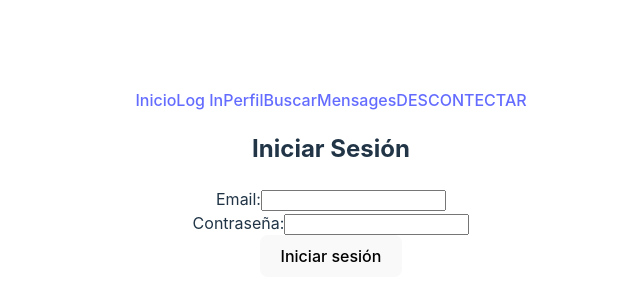
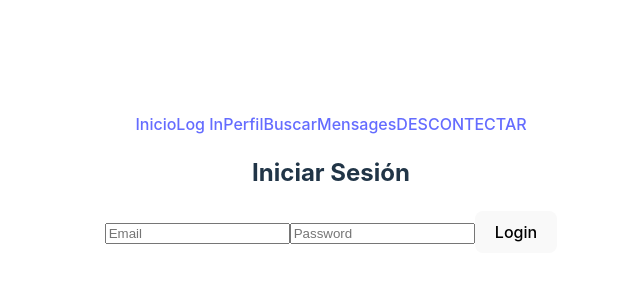
Before and after one commit to Izanalgit/React-Client_Module, a React (Vite) app: page /login in a window 1280 px wide. Shown: the part 218-518 px from the top of the page, without its empty margins (309-949 px from the left). Built offline with nearby package versions, Linux system fonts and the light colour scheme.

Commit message:
fix : login page

```diff
--- a/src/pages/Login.jsx
+++ b/src/pages/Login.jsx
@@ -1,36 +1,39 @@
-import { useState } from 'react';
-import axios from 'axios';
+import React, { useState, useEffect } from "react";
 
-import { useApp } from '../context/AppContext';
+import { useApp } from "../context/AppContext";
+import useFetchPOST from "../hooks/useFetchPOST";
 
-const Login = () => {
-    const {API,logedIn,getLoged} = useApp();
+const LoginComponent = () => {
+    const [email, setEmail] = useState("");
+    const [password, setPassword] = useState("");
+    const { API, logedIn, getLoged, fetchUserInfo } = useApp();
+    const {
+        data: loginData,
+        headers: loginHeaders,
+        loading: loginLoading,
+        error: loginError,
+        fetchData: loginUser
+    } = useFetchPOST();
 
-    const [email, setEmail] = useState('');
-    const [password, setPassword] = useState('');
-    const [error, setError] = useState('');
+    const handleLogin = async (event) => {
+        event.preventDefault();
 
-    const handleSubmit = async (event) => {
-        event.preventDefault();
-        try {
-            const response = await axios.post(
+        await loginUser(
             `${API}/api/user/login`,
             {payload:{ email:email, pswd:password }}
         );
+    };
 
-            const token = response.headers['authorization'];
-
-            if (token) {
-                localStorage.setItem('authToken', token);
-                getLoged(true);
-                window.location.href = '/dashboard';
-            } else setError('No se pudo obtener el token de autenticación.');
-
-        } catch (err) {
-            console.log(err.response.data.messageErr)
-            setError('Credenciales inválidas, por favor inténtalo de nuevo.');
+    useEffect(() => {
+        const fetchUser = async () => {
+            if (loginData?.user && loginHeaders['authorization'] && !logedIn) {
+                await getLoged(loginData.user, loginHeaders['authorization']);
+                await fetchUserInfo();
+                console.log(loginData.message);
             }
         };
+        fetchUser();
+    }, [loginData, loginHeaders, logedIn, getLoged, fetchUserInfo]);
 
     return (
         <>
@@ -38,27 +41,25 @@ const Login = () => {
             {!logedIn &&
                 <div>
                     <h2>Iniciar Sesión</h2>
-                    {error && <p style={{ color: 'red' }}>{error}</p>}
-                    <form onSubmit={handleSubmit}>
-                        <div>
-                            <label>Email:</label>
+                    {loginError && <p style={{ color: 'red' }}>{loginError}</p>}
+                    <form onSubmit={handleLogin}>
                         <input
                             type="email"
                             value={email}
                             onChange={(e) => setEmail(e.target.value)}
+                            placeholder="Email"
                             required
                         />
-                        </div>
-                        <div>
-                            <label>Contraseña:</label>
                         <input
                             type="password"
                             value={password}
                             onChange={(e) => setPassword(e.target.value)}
+                            placeholder="Password"
                             required
                         />
-                        </div>
-                        <button type="submit">Iniciar sesión</button>
+                        <button type="submit">Login</button>
+
+                        {loginLoading && <p>Cargando...</p>}
                     </form>
                 </div>
             }
@@ -66,4 +67,4 @@ const Login = () => {
     );
 };
 
-export default Login;
+export default LoginComponent;
```
Lines whose indentation alone changed are shown as unchanged.
